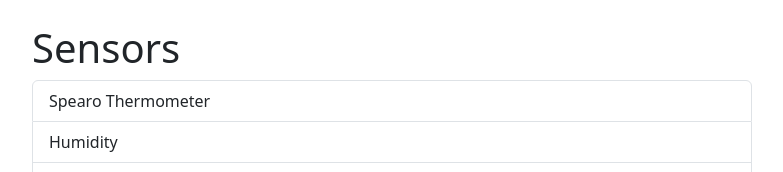
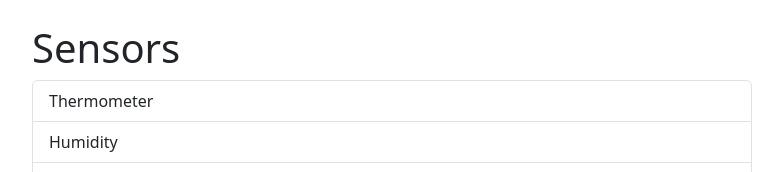
Before and after one commit to SensorStation/iotgui, a React (Vite) app: page / in a window 1280 px wide. Shown: the top 172 px of the page, without its empty margins (248-1031 px from the left). Built offline with nearby package versions, Linux system fonts and the light colour scheme.

Commit message:
added state and highlight

```diff
--- a/src/components/ListGroup.tsx
+++ b/src/components/ListGroup.tsx
@@ -1,10 +1,15 @@
+import { useState } from "react";
+
 function ListGroup() {
   let items = [
-    'Spearo Thermometer',
+    'Thermometer',
     'Humidity',
     'GPS',
     'Accelerometer'
   ]
+
+  // Hook
+  const [selectedIndex, setSelectedIndex] = useState(-1) ;
 
   return (
     <>
@@ -13,9 +18,14 @@
 
       <div className="list-group">
         {items.map((item, index) => (
-          <a href="#" className="list-group-item"
+          <a href="#" className={
+          selectedIndex === index ?
+                'list-group-item active' :
+                'list-group-item'
+          }
              key={item}
-             onClick={(event) => console.log(index, item, event) }>
+             onClick={ () => { setSelectedIndex(index); }  }
+          >
             {item}
           </a>
         ))}
```
